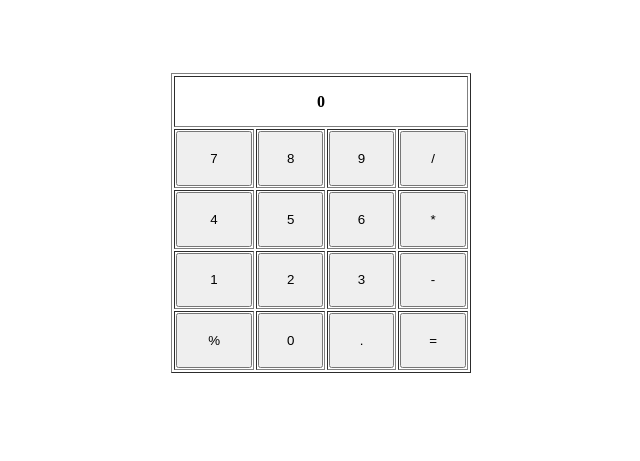
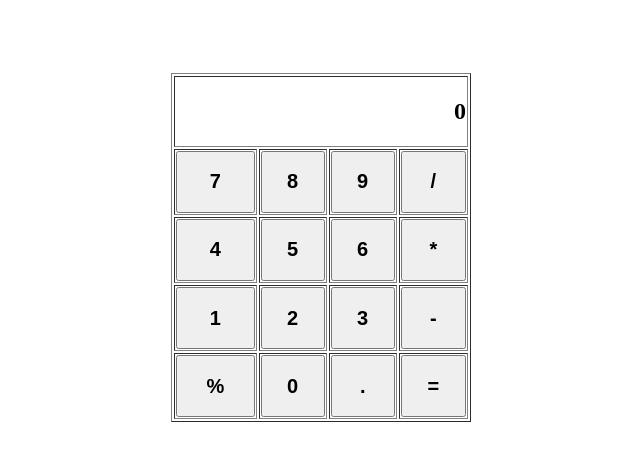
Before and after one commit to VincetCampos/parcial1, a plain HTML site: page index.html in a window 1280 px wide. Shown: the part 123-584 px from the top of the page, without its empty margins (319-959 px from the left). Drawn offline with Linux system fonts and the light colour scheme.

Commit message:
Se arreglo los botones

```diff
--- a/index.html
+++ b/index.html
@@ -13,33 +13,34 @@
     <table border="1"
     style="width: 300px; height: 300px;">
             <tr>
-                    <th colspan="8"><left>0
+
+                    <th colspan="8" align="right"> <h2>0</h2>
 
                     </th>
             </tr>
         <tr>
-                <th><button style="width: 100%; height: 100%;"> 7 </button></th>
-                <th><button style="width: 100%; height: 100%;"> 8 </button></th>
-                <th><button style="width: 100%; height: 100%;"> 9 </button></th>
-                <th><button style="width: 100%; height: 100%;"> / </button></th>
+                <th><button style="width: 100%; height: 100%;"><h2> 7 </h2></button></th>
+                <th><button style="width: 100%; height: 100%;"><h2> 8 </h2></button></th>
+                <th><button style="width: 100%; height: 100%;"><h2> 9 </h2></button></th>
+                <th><button style="width: 100%; height: 100%;"><h2> / </h2></button></th>
         </tr>
         <tr>
-                <th><button style="width: 100%; height: 100%;"> 4 </button></th>
-                <th><button style="width: 100%; height: 100%;"> 5 </button></th>
-                <th><button style="width: 100%; height: 100%;"> 6 </button></th>
-                <th><button style="width: 100%; height: 100%;"> * </button></th>
+                <th><button style="width: 100%; height: 100%;"><h2> 4 </h2></button></th>
+                <th><button style="width: 100%; height: 100%;"><h2> 5 </h2></button></th>
+                <th><button style="width: 100%; height: 100%;"><h2> 6 </h2></button></th>
+                <th><button style="width: 100%; height: 100%;"><h2> * </h2></button></th>
         </tr>
         <tr>
-                <th><button style="width: 100%; height: 100%;"> 1 </button></th>
-                <th><button style="width: 100%; height: 100%;"> 2 </button></th>
-                <th><button style="width: 100%; height: 100%;"> 3 </button></th>
-                <th><button style="width: 100%; height: 100%;"> - </button></th>
+                <th><button style="width: 100%; height: 100%;"><h2> 1 </h2></button></th>
+                <th><button style="width: 100%; height: 100%;"><h2> 2 </h2></button></th>
+                <th><button style="width: 100%; height: 100%;"><h2> 3 </h2></button></th>
+                <th><button style="width: 100%; height: 100%;"><h2> - </h2></button></th>
         </tr>
         <tr>
-                <th><button style="width: 100%; height: 100%;"> % </button></th>
-                <th><button style="width: 100%; height: 100%;"> 0 </button></th>
-                <th><button style="width: 100%; height: 100%;"> . </button></th>
-                <th><button style="width: 100%; height: 100%;"> = </button></th>
+                <th><button style="width: 100%; height: 100%;"><h2> % </h2></button></th>
+                <th><button style="width: 100%; height: 100%;"><h2> 0 </h2></button></th>
+                <th><button style="width: 100%; height: 100%;"><h2> . </h2></button></th>
+                <th><button style="width: 100%; height: 100%;"><h2> = </h2></button></th>
         </tr>
     </table>
 </center>
```
